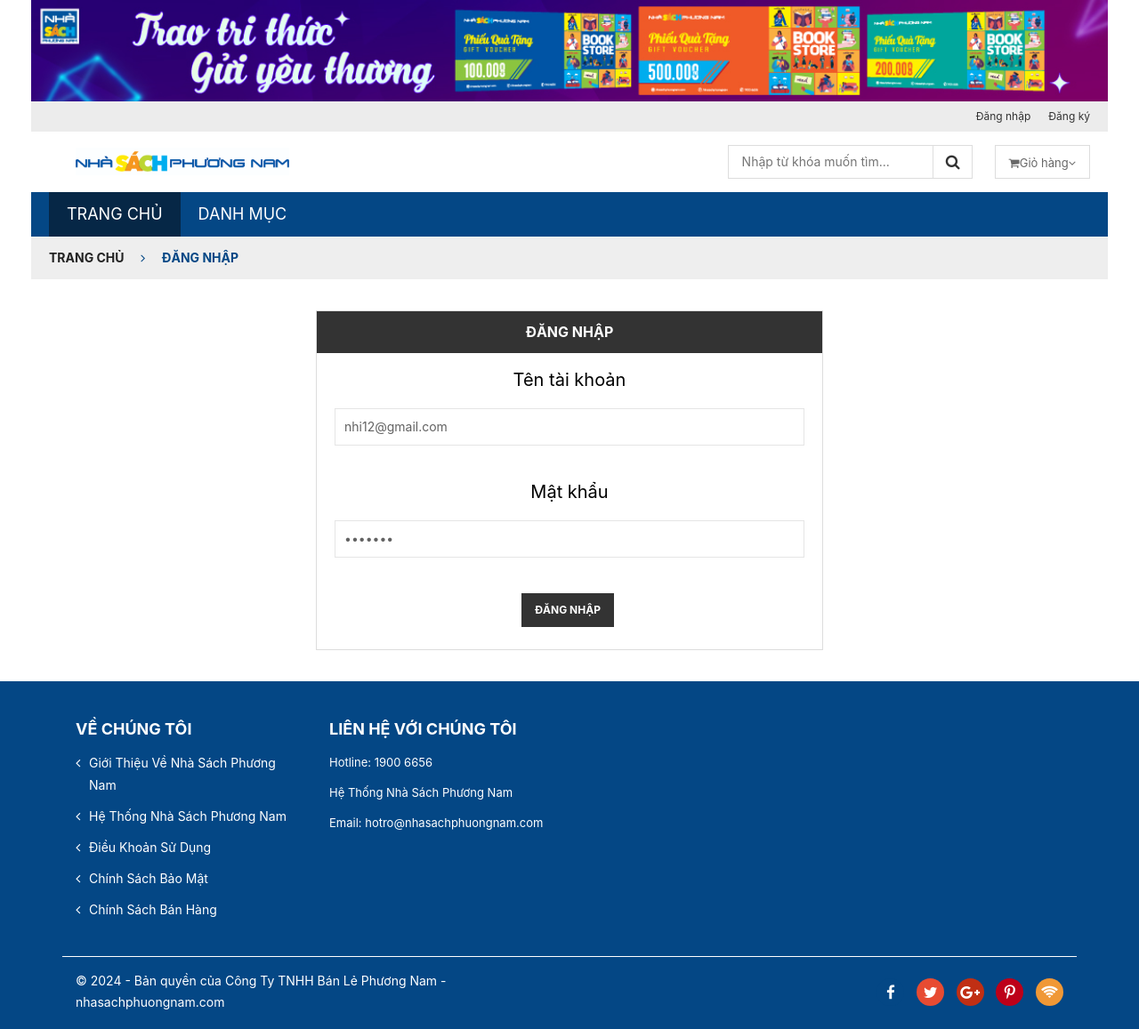
After one commit to trungthinhh/doanmonweb, a PHP site: page /dangnhap.php in a window 1280 px wide. The commit adds this page. Shown: the whole page at 89% size. Run offline with PHP 8.4, Linux system fonts and the light colour scheme; data comes from the database, SQL or seed files in the repository; some web fonts are replaced.

Commit message:
hoan thanh dang nhap

```diff
--- /dev/null
+++ b/dangnhap.php
@@ -0,0 +1,133 @@
+<?php
+session_start();
+?>
+<!doctype html>
+<html class="no-js" lang="zxx">
+    <head>
+    <meta charset="utf-8">
+    <meta http-equiv="x-ua-compatible" content="ie=edge">
+    <meta name="description" content="">
+    <meta name="viewport" content="width=device-width, initial-scale=1">
+    <link rel="shortcut icon" type="image/x-icon" href="assets\img\favicon.png">
+    <link rel="stylesheet" href="assets\css\bootstrap.min.css">
+    <link rel="stylesheet" href="assets\css\plugin.css">
+    <link rel="stylesheet" href="assets\css\bundle.css">
+    <link rel="stylesheet" href="assets\css\style.css">
+    <link rel="stylesheet" href="assets\css\responsive.css">
+    <script src="assets\js\vendor\modernizr-2.8.3.min.js"></script>
+    </head>
+    <body>
+            <!-- Add your site or application content here -->
+            <!--pos page start-->
+<div class="pos_page">
+    <div class="container">
+                   <!--pos page inner-->
+                    <div class="pos_page_inner">
+                       <!--header area -->
+                       <?php include_once 'header.php' ?>
+                        <!--header end -->
+                         <!--breadcrumbs area start-->
+                        <div class="breadcrumbs_area">
+                            <div class="row">
+                                <div class="col-12">
+                                    <div class="breadcrumb_content">
+                                        <ul>
+                                            <li><a href="index.php">TRANG CHỦ</a></li>
+                                            <li><i class="fa fa-angle-right"></i></li>
+                                            <li>ĐĂNG NHẬP</li>
+                                        </ul>
+
+                                    </div>
+                                </div>
+                            </div>
+                        </div>
+                        <!--breadcrumbs area end-->
+
+                         <!--shopping cart area start -->
+                        <div class="shopping_cart_area">
+                            <form action="#">
+
+                                     <!--coupon code area start-->
+                                    <div class="coupon_area">
+                                        <div class="row">
+                                            <div class="col-lg-6 col-md-6" style="margin-left:300px;margin-right:300px;">
+                                                <div class="coupon_code">
+                                                    <h3 style="text-align: center;">ĐĂNG NHẬP</h3>
+                                                    <div class="coupon_inner">
+                                                       <div class="cart_subb">
+                                                           <p style="font-size: 20px;text-align: center;color:black;">Tên tài khoản</p>
+                                                           <p class="cart_infor"><input type="text" value="nhi12@gmail.com" name="Email" id="email"></p>
+                                                       </div>
+                                                       <div class="cart_subb">
+                                                           <p style="font-size: 20px;text-align: center;color:black;">Mật khẩu</p>
+                                                           <p class="cart_infor"><input type="password" value="Nhi@!23" id="matkhau"></p>
+                                                       </div>
+                                                       <button name="dangnhap" id="dangnhap" style="margin-left:210px;margin-right:210px;">Đăng nhập</button>
+                                                    </div>
+                                                </div>
+                                            </div>
+                                        </div>
+                                    </div>
+                                </form>
+                         </div>
+                         <!--shopping cart area end -->
+                    </div>
+                    <!--pos page inner end-->
+                </div>
+            </div>
+
+            <!--pos page end-->
+
+            <!--footer area start-->
+            <?php include_once 'footer.php' ?>
+            <!--footer area end-->
+
+		<!-- all js here -->
+        <script src="assets\js\vendor\jquery-1.12.0.min.js"></script>
+        <script src="assets\js\popper.js"></script>
+        <script src="assets\js\bootstrap.min.js"></script>
+        <script src="assets\js\ajax-mail.js"></script>
+        <script src="assets\js\plugins.js"></script>
+        <script src="assets\js\main.js"></script>
+    <script>
+        $('#dangnhap').click(function(){
+        var Email = $('#email').val();
+        var Matkhau = $('#matkhau').val();
+        var MatkhauPattern = /^(?=.*[a-z])(?=.*[A-Z])(?=.*\d)(?=.*[@$!%*?&])[A-Za-z\d@$!%*?&]{8,}$/;
+        var filter = /^([\w-\.]+)@((\[[0-9]{1,3}\.[0-9]{1,3}\.[0-9]{1,3}\.)|(([\w-]+\.)+))([a-zA-Z]{2,4}|[0-9]{1,3})(\]?)$/;
+        if(!Email || !Matkhau){
+            alert("Vui lòng nhập đủ thông tin");
+        }
+        // else if (!MatkhauPattern.test(Matkhau)) {
+        //     alert("Mật khẩu phải có chữ hoa, chữ thường, số, và kí tự đặc biệt.");
+        //     return false;
+        // }
+        else if (!filter.test(Email)) {
+            alert("Email phải đủ tên,@,gmail.com");
+            return false;
+        }
+        else {
+                $.ajax('kiemtradangnhap.php',{
+                type: 'POST',  // http method
+                data: {
+                    'Email': Email,
+                    'Matkhau': Matkhau,
+
+                },  // data to submit
+                success: function (data, status, xhr) {
+                    if(data==1){
+                       alert("Xin chào '"+Email+"' Bạn đăng nhập thành công");
+                       window.open("hoadon.php","_self");
+                    }
+                    else{
+                       alert("Tài khoản hoặc mật khẩu không đúng");
+                    }
+                    // console.log(data);
+                    // console.log(status);
+                }
+            });
+        }
+        });
+        </script>
+    </body>
+</html>
--- a/header.php
+++ b/header.php
@@ -29,8 +29,7 @@
                                         <div class="col-lg-6 col-md-6">
                                             <div class="header_links">
                                                 <ul>
-                                                    <li><a href="hoadon.php" title="Contact">Đơn hàng của bạn</a></li>
-                                                    <li><a href="#" title="wishlist">Đăng nhập</a></li>
+                                                    <li><a href="dangnhap.php" title="wishlist">Đăng nhập</a></li>
                                                     <li><a href="#" title="My account">Đăng ký</a></li>
                                                 </ul>
                                             </div>
```
Also changed, not shown: giohang.php (+7 -1 lines), hoadon.php (+4 -4 lines), kiemtradangnhap.php (added, +18 -0 lines), themhoadon.php (+5 -7 lines), 2 other files.
